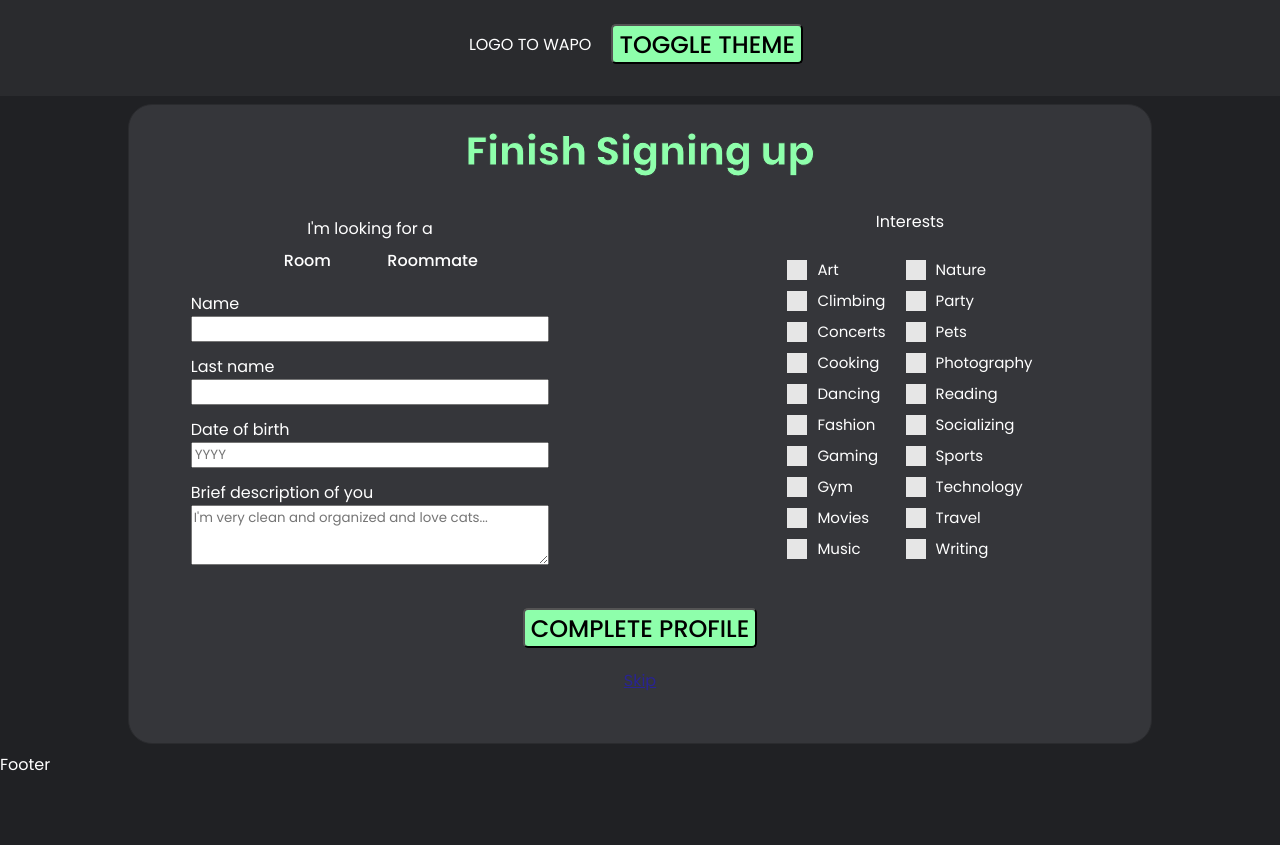
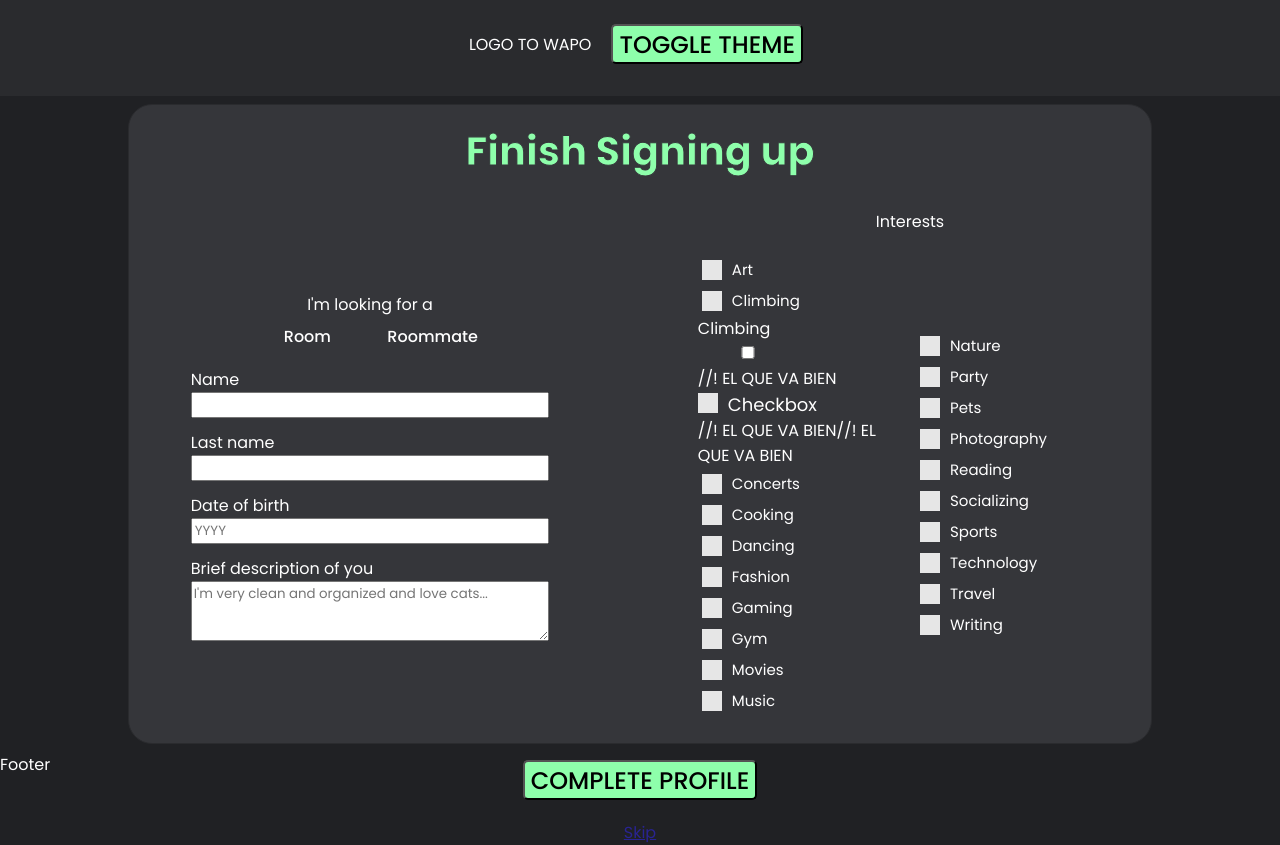
Before and after one commit to neolandsep2023/Frontend, a React (Vite) app in the folder finalfrontend/: page /register/complete in a window 1280 px wide. Before the commit the page ends 800 px from the top, so only its background shows below. Built offline with nearby package versions, Linux system fonts and the light colour scheme.

Commit message:
me cago en los styled components

```diff
--- a/finalfrontend/src/components/StyleComponents/Inputs/CheckboxInput.jsx
+++ b/finalfrontend/src/components/StyleComponents/Inputs/CheckboxInput.jsx
@@ -79,9 +79,9 @@ export const CheckboxInput = ({value, margin}) => {
   return (
     <CheckBoxInputStyle margin={margin}>
         <label htmlFor={value}>{value}
-  <input type="checkbox" name={value}
+  {/* <input type="checkbox" name={value}
     value={value}
-    {...register("register")} id={value} />
+     id={value} /> */}
     <div className="div"></div>
   </label>
         </CheckBoxInputStyle>
--- /dev/null
+++ b/finalfrontend/src/pages/Register/Registerpt2/Registerpt2.css
@@ -0,0 +1,65 @@
+/* <div class="checkbox-wrapper-21">
+  <label class="control control--checkbox">
+    Checkbox
+    <input type="checkbox" />
+    <div class="control__indicator"></div>
+  </label>
+</div> */
+
+
+  .checkbox-wrapper-21 .control {
+    display: block;
+    position: relative;
+    padding-left: 30px;
+    cursor: pointer;
+    font-size: 18px;
+  }
+  .checkbox-wrapper-21 .control input {
+    position: absolute;
+    z-index: -1;
+    opacity: 0;
+  }
+  .checkbox-wrapper-21 .control__indicator {
+    position: absolute;
+    top: 2px;
+    left: 0;
+    height: 20px;
+    width: 20px;
+    background: #e6e6e6;
+  }
+  .checkbox-wrapper-21 .control:hover input ~ .control__indicator,
+  .checkbox-wrapper-21 .control input:focus ~ .control__indicator {
+    background: #ccc;
+  }
+  .checkbox-wrapper-21 .control input:checked ~ .control__indicator {
+    background: #2aa1c0;
+  }
+  .checkbox-wrapper-21 .control:hover input:not([disabled]):checked ~ .control__indicator,
+  .checkbox-wrapper-21 .control input:checked:focus ~ .control__indicator {
+    background: #0e647d;
+  }
+  .checkbox-wrapper-21 .control input:disabled ~ .control__indicator {
+    background: #e6e6e6;
+    opacity: 0.6;
+    pointer-events: none;
+  }
+  .checkbox-wrapper-21 .control__indicator:after {
+    content: '';
+    position: absolute;
+    display: none;
+  }
+  .checkbox-wrapper-21 .control input:checked ~ .control__indicator:after {
+    display: block;
+  }
+  .checkbox-wrapper-21 .control--checkbox .control__indicator:after {
+    left: 8px;
+    top: 4px;
+    width: 3px;
+    height: 8px;
+    border: solid #fff;
+    border-width: 0 2px 2px 0;
+    transform: rotate(45deg);
+  }
+  .checkbox-wrapper-21 .control--checkbox input:disabled ~ .control__indicator:after {
+    border-color: #7b7b7b;
+  }
--- a/finalfrontend/src/pages/Register/Registerpt2/Registerpt2.jsx
+++ b/finalfrontend/src/pages/Register/Registerpt2/Registerpt2.jsx
@@ -1,3 +1,4 @@
+import './Registerpt2.css'
 import { useForm } from "react-hook-form";
 import { useAuth } from "../../../context/authContext";
 import { useEffect, useState } from "react";
@@ -61,7 +62,7 @@ export const Registerpt2 = () => {
                   type="radio"
                   name="gender"
                   id="room"
-                  value="room"
+                  value="roomSeeker"
                   {...register("role", { required: true })}
                 />
                 <label htmlFor="room">
@@ -71,7 +72,7 @@ export const Registerpt2 = () => {
                   type="radio"
                   name="gender"
                   id="mate"
-                  value="roommate"
+                  value="roommateSeeker"
                   {...register("role", { required: true })}
                 />
                 <label htmlFor="mate">
@@ -132,9 +133,36 @@ export const Registerpt2 = () => {
       <LabelAndInput>
 
 
-              <CheckboxInput value={"Art"}></CheckboxInput>
-              <CheckboxInput value={"Climbing"}></CheckboxInput>
-              <CheckboxInput value={"Concerts"}></CheckboxInput>
+              <CheckboxInput {...register("interests")} value={"Art"}>
+              <label className=".label" htmlFor={"Art"}>
+              <input className="inputCheckBox" type="checkbox" name={"Art"}
+    value={"Art"}
+     id={"Art"} />
+     <div className="div"></div>
+     </label>
+              </CheckboxInput>
+              <CheckboxInput {...register("interests")}  value={"Climbing"}></CheckboxInput>
+
+
+              <div class="checkboxDiv">
+  <label class="label label--checkbox" htmlFor="Climbing">
+  Climbing
+    <input type="checkbox" name="Climbing" value={"Climbing"} {...register("interests")}/>
+    <div class="endDiv"></div>
+  </label>
+</div>
+
+//! EL QUE VA BIEN
+<div class="checkbox-wrapper-21">
+  <label class="control control--checkbox" >
+    Checkbox
+    <input type="checkbox" name="Climbing" value={"Climbing"} {...register("interests")}/>
+    <div class="control__indicator"></div>
+  </label>
+</div>
+//! EL QUE VA BIEN//! EL QUE VA BIEN
+              <CheckboxInput value={"Concerts"}>
+              </CheckboxInput>
               <CheckboxInput value={"Cooking"}></CheckboxInput>
               <CheckboxInput value={"Dancing"}></CheckboxInput>
               <CheckboxInput value={"Fashion"}></CheckboxInput>
```
